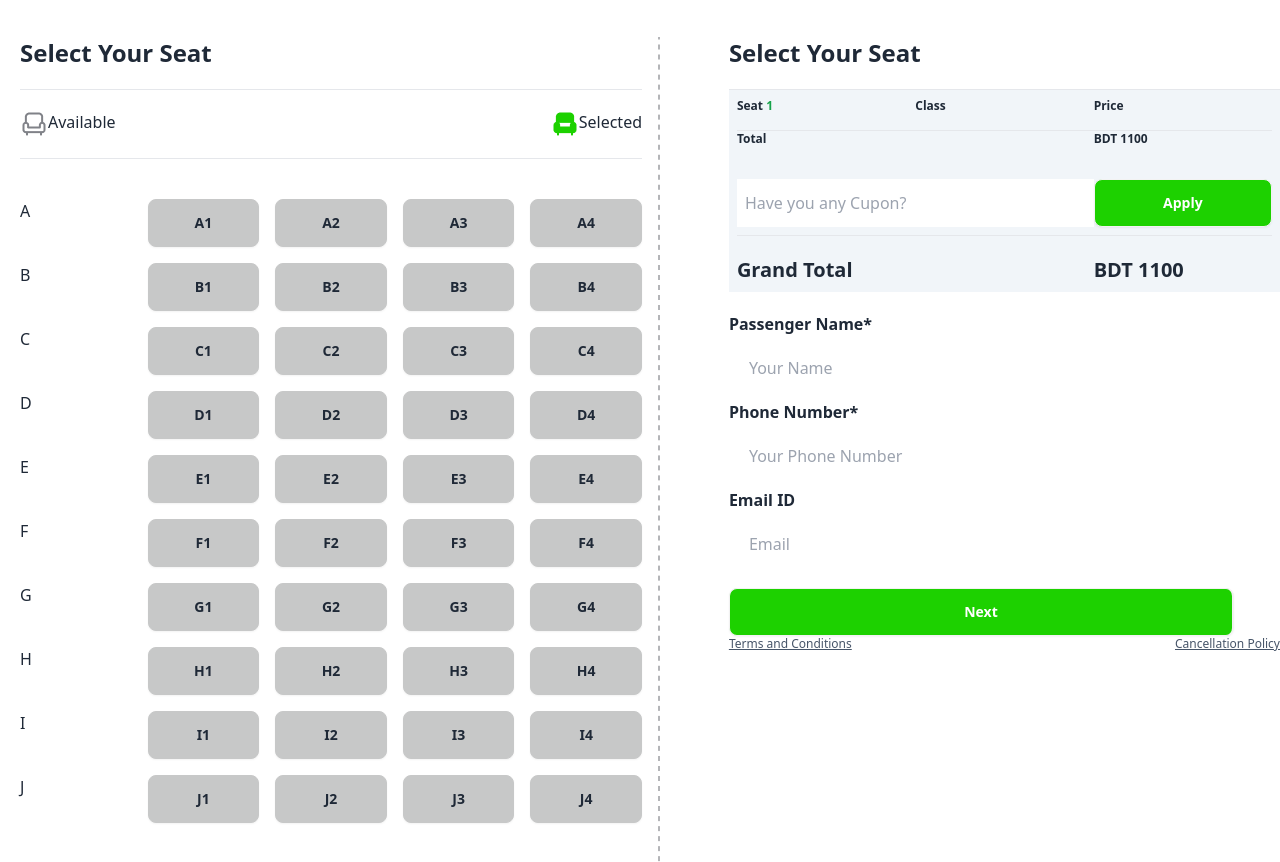
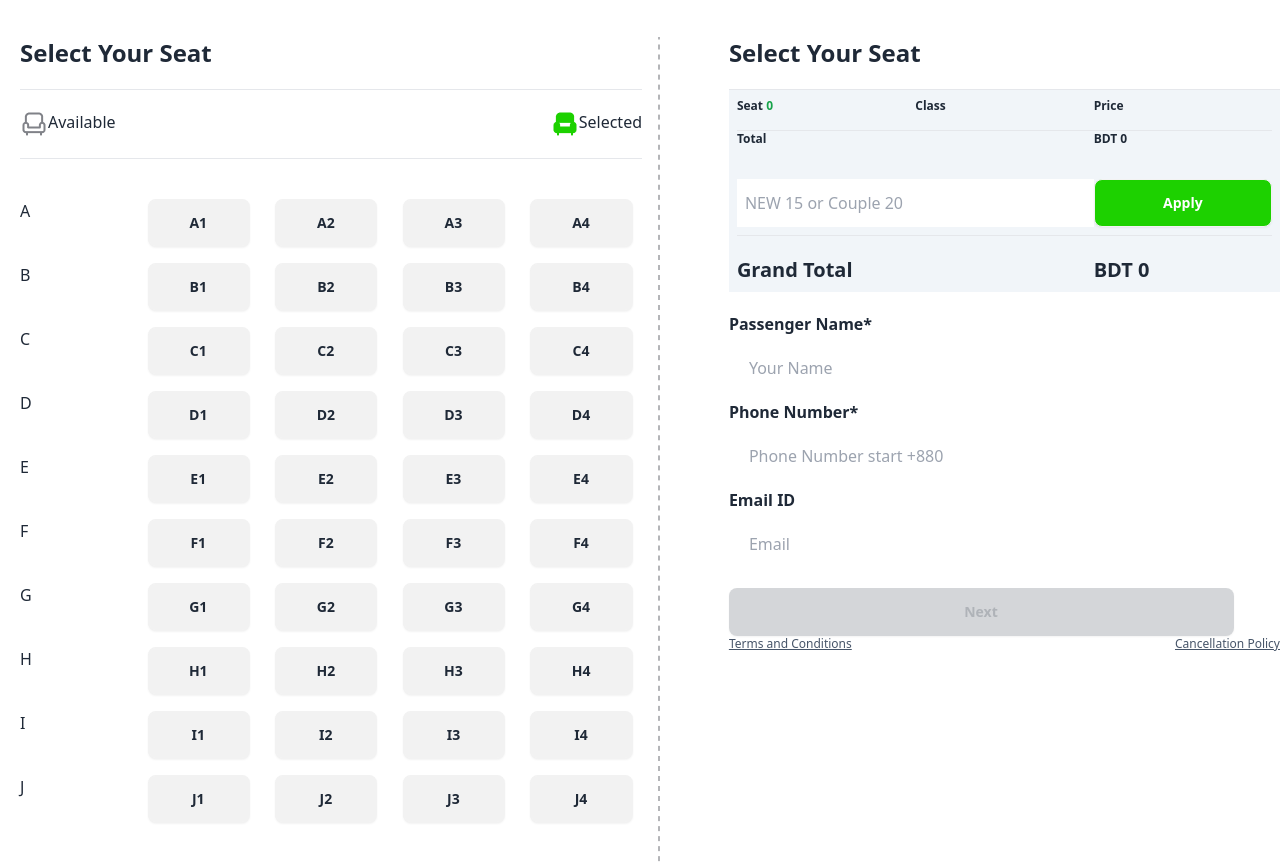
Before and after one commit to trtareq/Ticket_system, a plain HTML site: page index.html in a window 1280 px wide. Shown: the part 1612-2474 px from the top of the page. Drawn offline with nearby package versions, Linux system fonts and the light colour scheme.

Commit message:
seat-no added

```diff
--- a/Js/main.js
+++ b/Js/main.js
@@ -0,0 +1,96 @@
+// console.log('connected')
+// button color
+const inputDiv = document.getElementById("seats");
+
+const inputList = inputDiv.getElementsByTagName('input');
+// console.log(inputList);
+let selectedSeats = 0;
+
+for (let input of inputList) {
+    input.addEventListener("click", function() {
+        if (selectedSeats > 3) {
+            alert("You can only select a maximum of 4 seats.");
+            return;
+          }
+        const elementID = input.value;
+        const seat = document.getElementById(elementID);
+        seat.classList.add("bg-[#1DD100]");
+        seat.classList.add("text-white");
+        remainSeat();
+        selected_Seat();
+        ticket_container(elementID);
+        total_money();
+        selectedSeats++;
+    });
+}
+
+
+
+document.getElementById("ápply-cupon").addEventListener("click",function(){
+
+    let cupon= document.getElementById("cupon-name");
+    let value = cupon.value.toUpperCase();
+    if(value==="NEW 15"){
+        grandtotal(.85);
+    }
+    else if(value==="COUPLE 20"){
+        grandtotal(.80);
+    }
+    else{
+        alert("Please Type same as exactly above name of those cupon!!! Happy Journey ");
+    }
+});
+
+// Input details
+const fnameInput = document.getElementById("fname");
+const phoneInput = document.getElementById("phone-number");
+const emailInput = document.getElementById("email");
+const nextButton = document.getElementById("next-button");
+
+
+function checkInputs() {
+  const fnameValue = fnameInput.value.trim();
+  const phoneValue = phoneInput.value.trim();
+  const emailValue = emailInput.value.trim();
+
+  let allFieldsValid = true;
+
+
+  if (fnameValue.length > 10) {
+    alert("The name may have no more than 10 characters.");
+    allFieldsValid = false;
+  } else {
+    fnameInput.value = fnameValue.toUpperCase();
+  }
+
+
+  if (phoneValue.length > 11) {
+    alert("Please use a valid Mobile Number (maximum 11 digits).");
+    allFieldsValid = false;
+  }
+
+
+  if (!emailValue.includes("@")) {
+    allFieldsValid = false;
+  }
+
+  const allFieldsFilled = fnameValue !== "" && phoneValue !== "" && emailValue !== "";
+
+  nextButton.disabled = !allFieldsFilled || !allFieldsValid;
+}
+
+
+fnameInput.addEventListener("input", checkInputs);
+phoneInput.addEventListener("input", checkInputs);
+emailInput.addEventListener("input", checkInputs);
+
+
+checkInputs();
+
+
+nextButton.addEventListener("click", function() {
+    let last = document.getElementById('finish');
+    last.classList.remove("hidden");
+    let first = document.getElementById('first');
+    first.classList.add("hidden");
+});
--- a/index.html
+++ b/index.html
@@ -43,6 +43,9 @@
               <a class="btn bg-[#1cd10024] text-[#1DD100] text-xl">Bus<i class="fa-solid fa-bus"></i></a>
             </div>
         </div>
+
+
+     <main id="first" class="mx-auto">
         <div>
             <div class="card  bg-base-100 shadow-xl image-full m-5 flex">
                 <figure><img src="images/banner.png" alt="Shoes" /></figure>
@@ -56,8 +59,6 @@
                 </div>
               </div>
           </div>
-
-     <main>
          <!-- Cupon -->
          <div>
             <h1 class="font-bold text-4xl text-center">Best Offers for You</h1>
@@ -116,9 +117,9 @@
                       <div class="flex  mx-auto">
                               <button class="flex gap-2">
                                   <img src="images/seat-green.png" alt="">
-                                 <span>
-                                  40 Seats left
-                                 </span>
+                                 <span id="seat-number">
+                                  40
+                                 </span> Seats left
                               </button>
                       </div>
 
@@ -166,47 +167,108 @@
                     <img  src="images/Group 56.png" alt="">
                 </button>
              </div>
-             <div class="grid grid-cols-5 gap-4">
+             <div id="seats" class="grid grid-cols-5 gap-4">
                 <!-- A serial -->
                 <div>A</div>
-                <button class="btn btn-active">A1</button>
-                <button class="btn btn-active">A2</button><button class="btn btn-active">A3</button><button class="btn btn-active">A4</button>
+                <input id="A1" class="w-11/12 btn btn-activebg-slate-500 border-r-2"
+                  type="submit" value="A1">
+                <input id="A2" class="w-11/12 btn btn-activebg-slate-500 border-r-2"
+                  type="submit" value="A2">
+                <input id="A3" class="w-11/12 btn btn-activebg-slate-500 border-r-2"
+                  type="submit" value="A3">
+                <input id="A4" class="w-11/12 btn btn-activebg-slate-500 border-r-2"
+                  type="submit" value="A4">
+
                 <!-- B serial -->
                 <div>B</div>
-                <button class="btn btn-active">B1</button>
-                <button class="btn btn-active">B2</button><button class="btn btn-active">B3</button><button class="btn btn-active">B4</button>
+                <input id="B1" class="w-11/12 btn btn-activebg-slate-500 border-r-2"
+                  type="submit" value="B1">
+                <input id="B2" class="w-11/12 btn btn-activebg-slate-500 border-r-2"
+                  type="submit" value="B2">
+                <input id="B3" class="w-11/12 btn btn-activebg-slate-500 border-r-2"
+                  type="submit" value="B3">
+                <input id="B4" class="w-11/12 btn btn-activebg-slate-500 border-r-2"
+                  type="submit" value="B4">
                 <!-- C serial -->
                 <div>C</div>
-                <button class="btn btn-active">C1</button>
-                <button class="btn btn-active">C2</button><button class="btn btn-active">C3</button><button class="btn btn-active">C4</button>
+                <input id="C1" class="w-11/12 btn btn-activebg-slate-500 border-r-2"
+                  type="submit" value="C1">
+                <input id="C2" class="w-11/12 btn btn-activebg-slate-500 border-r-2"
+                  type="submit" value="C2">
+                <input id="C3" class="w-11/12 btn btn-activebg-slate-500 border-r-2"
+                  type="submit" value="C3">
+                <input id="C4" class="w-11/12 btn btn-activebg-slate-500 border-r-2"
+                  type="submit" value="C4">
                 <!-- D serial -->
                 <div>D</div>
-                <button class="btn btn-active">D1</button>
-                <button class="btn btn-active">D2</button><button class="btn btn-active">D3</button><button class="btn btn-active">D4</button>
+                <input id="D1" class="w-11/12 btn btn-activebg-slate-500 border-r-2"
+                  type="submit" value="D1">
+                <input id="D2" class="w-11/12 btn btn-activebg-slate-500 border-r-2"
+                  type="submit" value="D2">
+                <input id="D3" class="w-11/12 btn btn-activebg-slate-500 border-r-2"
+                  type="submit" value="D3">
+                <input id="D4" class="w-11/12 btn btn-activebg-slate-500 border-r-2"
+                  type="submit" value="D4">
                 <!-- E serial -->
                 <div>E</div>
-                <button class="btn btn-active">E1</button>
-                <button class="btn btn-active">E2</button><button class="btn btn-active">E3</button><button class="btn btn-active">E4</button>
+                <input id="E1" class="w-11/12 btn btn-activebg-slate-500 border-r-2"
+                  type="submit" value="E1">
+                <input id="E2" class="w-11/12 btn btn-activebg-slate-500 border-r-2"
+                  type="submit" value="E2">
+                <input id="E3" class="w-11/12 btn btn-activebg-slate-500 border-r-2"
+                  type="submit" value="E3">
+                <input id="E4" class="w-11/12 btn btn-activebg-slate-500 border-r-2"
+                  type="submit" value="E4">
                 <!-- F serial -->
                 <div>F</div>
-                <button class="btn btn-active">F1</button>
-                <button class="btn btn-active">F2</button><button class="btn btn-active">F3</button><button class="btn btn-active">F4</button>
+                <input id="F1" class="w-11/12 btn btn-activebg-slate-500 border-r-2"
+                type="submit" value="F1">
+              <input id="F2" class="w-11/12 btn btn-activebg-slate-500 border-r-2"
+                type="submit" value="F2">
+              <input id="F3" class="w-11/12 btn btn-activebg-slate-500 border-r-2"
+                type="submit" value="F3">
+              <input id="F4" class="w-11/12 btn btn-activebg-slate-500 border-r-2"
+                type="submit" value="F4">
                 <!-- G serial -->
                 <div>G</div>
-                <button class="btn btn-active">G1</button>
-                <button class="btn btn-active">G2</button><button class="btn btn-active">G3</button><button class="btn btn-active">G4</button>
+                <input id="G1" class="w-11/12 btn btn-activebg-slate-500 border-r-2"
+                  type="submit" value="G1">
+                <input id="G2" class="w-11/12 btn btn-activebg-slate-500 border-r-2"
+                  type="submit" value="G2">
+                <input id="G3" class="w-11/12 btn btn-activebg-slate-500 border-r-2"
+                  type="submit" value="G3">
+                <input id="G4" class="w-11/12 btn btn-activebg-slate-500 border-r-2"
+                  type="submit" value="G4">
                 <!-- H serial -->
                 <div>H</div>
-                <button class="btn btn-active">H1</button>
-                <button class="btn btn-active">H2</button><button class="btn btn-active">H3</button><button class="btn btn-active">H4</button>
+                <input id="H1" class="w-11/12 btn btn-activebg-slate-500 border-r-2"
+                  type="submit" value="H1">
+                <input id="H2" class="w-11/12 btn btn-activebg-slate-500 border-r-2"
+                  type="submit" value="H2">
+                <input id="H3" class="w-11/12 btn btn-activebg-slate-500 border-r-2"
+                  type="submit" value="H3">
+                <input id="H4" class="w-11/12 btn btn-activebg-slate-500 border-r-2"
+                  type="submit" value="H4">
                 <!-- I serial -->
                 <div>I</div>
-                <button class="btn btn-active">I1</button>
-                <button class="btn btn-active">I2</button><button class="btn btn-active">I3</button><button class="btn btn-active">I4</button>
+                <input id="I1" class="w-11/12 btn btn-activebg-slate-500 border-r-2"
+                  type="submit" value="I1">
+                <input id="I2" class="w-11/12 btn btn-activebg-slate-500 border-r-2"
+                  type="submit" value="I2">
+                <input id="I3" class="w-11/12 btn btn-activebg-slate-500 border-r-2"
+                  type="submit" value="I3">
+                <input id="I4" class="w-11/12 btn btn-activebg-slate-500 border-r-2"
+                  type="submit" value="I4">
                 <!-- J serial -->
                 <div>J</div>
-                <button class="btn btn-active">J1</button>
-                <button class="btn btn-active">J2</button><button class="btn btn-active">J3</button><button class="btn btn-active">J4</button>
+                <input id="J1" class="w-11/12 btn btn-activebg-slate-500 border-r-2"
+                  type="submit" value="J1">
+                <input id="J2" class="w-11/12 btn btn-activebg-slate-500 border-r-2"
+                  type="submit" value="J2">
+                <input id="J3" class="w-11/12 btn btn-activebg-slate-500 border-r-2"
+                  type="submit" value="J3">
+                <input id="J4" class="w-11/12 btn btn-activebg-slate-500 border-r-2"
+                  type="submit" value="J4">
              </div>
             </div>
             <div class="grid grid-cols-9 grid-flow-col gap-4">
@@ -216,8 +278,8 @@
              <div class="col-span-8">
                 <h1 class="font-semibold text-2xl mb-5">Select Your Seat</h1>
                 <hr>
-                <div class="  bg-slate-100 p-2 grid grid-cols-3 ">
-                    <h1 class="font-semibold text-xs">Seat <span class="text-green-600 font-bold">1</span></h1>
+                <div id="ticket-container" class="bg-slate-100 p-2 grid grid-cols-3 ">
+                    <h1 class="font-semibold text-xs">Seat <span id="selected-seat" class="text-green-600 font-bold">0</span></h1>
                     <h1 class="font-semibold text-xs">Class</h1>
                     <h1 class="font-semibold text-xs">Price</h1>
 
@@ -225,20 +287,21 @@
                 <div class="grid p-2 bg-slate-100 grid-cols-3 mb-5 ">
                     <hr class="col-span-3">
                     <h1 class="font-semibold text-xs col-span-2">Total</h1>
-                    <h1 class="font-semibold text-xs ">BDT 1100</h1>
-                        <input class="col-span-2 mt-8 p-2" type="text" placeholder="Have you any Cupon?"> <button class="btn  text-white mt-8  bg-[#1DD100]"> Apply</button>
+                    <h1 class="font-semibold text-xs ">BDT <span id="total">0</span></h1>
+                        <input id="cupon-name" class="col-span-2 mt-8 p-2" type="text" placeholder="NEW 15 or Couple 20"> <button id="ápply-cupon" class="btn  text-white mt-8  bg-[#1DD100]"> Apply</button>
                         <hr class="mt-2 col-span-3">
                     <h1 class="font-semibold text-xl col-span-2 mt-5">Grand Total</h1>
-                    <h1 class="font-semibold mt-5 text-xl ">BDT 1100</h1>
+                    <h1 class="font-semibold mt-5 text-xl ">BDT <span id="grand-total">0</span></h1>
                 </div>
                 <h1 class="tet-xs font-bold ">Passenger Name*</h1>
-                <input class="w-9/12 p-5" placeholder="Your Name" type="text">
+                <input id="fname" class="w-9/12 p-5" placeholder="Your Name" type="text">
                 <h1 class="tet-xs font-bold ">Phone Number*</h1>
-                <input class="p-5 w-9/12" placeholder="Your Phone Number" type="Number">
+                <input id="phone-number" class="p-5 w-9/12" placeholder="Phone Number start +880" type="Number">
                 <h1 class="tet-xs font-bold ">Email ID</h1>
-                <input class="p-5 w-9/12 mb-3" placeholder="Email" type="text">
-                <button class="w-11/12 btn bg-[#1DD100] border-r-2 text-white"
-                >Next</button>
+                <input id="email" class="p-5 w-9/12 mb-3" placeholder="Email" type="text">
+
+                <input id="next-button" class="w-11/12 btn bg-[#1DD100] border-r-2 text-white"
+                disabled  type="submit" value="Next">
                 <div class="text-xs flex justify-between text-slate-600">
                     <a class="link" href="">Terms and Conditions</a>
                     <a class="link" href="">Cancellation Policy</a>
@@ -247,6 +310,21 @@
             </div>
         </div>
      </main>
+     <div id="finish" class="bg-[#eddbdb81]mt-10 flex justify-center hidden">
+        <div class="card w-6/12 bg-base-100 shadow-xl">
+            <figure class="px-10 pt-10">
+              <img src="/images/success.png" alt="Shoes" class="rounded-xl" />
+            </figure>
+            <div class="card-body items-center text-center">
+              <h2 class="card-title font-semibold">Thank you for Booking Our Bus Seats.
+                We are working hard to find the best service and deals for you</h2>
+              <p class="text-[#4A4A4A]">Shortly you will find a confirmation in your email.</p>
+              <div class="card-actions ">
+                <button class="btn w-full text-white p-4 bg-[#27AE60] btn-primary">Continue</button>
+              </div>
+            </div>
+          </div>
+     </div>
      <footer class="footer footer-center lg:text-balance grid grid-rows-3 mt-10 p-10 lg:flex lg:gap-52 bg-black text-white">
         <aside class="grid col-span-3">
           <h1 class="text-3xl font-bold">P-Ticket</h1>
@@ -275,5 +353,7 @@
           <a class="link link-hover">Cookie policy</a>
         </nav>
       </footer>
+      <script src="Js/main.js"></script>
+      <script src="Js/utility.js"></script>
 </body>
 </html>
```
Also changed, not shown: Js/utility.js (+40 -0 lines). Lines whose indentation alone changed are shown as unchanged.
